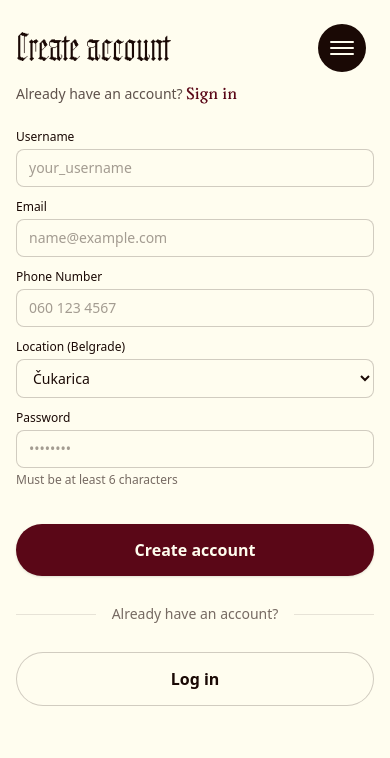
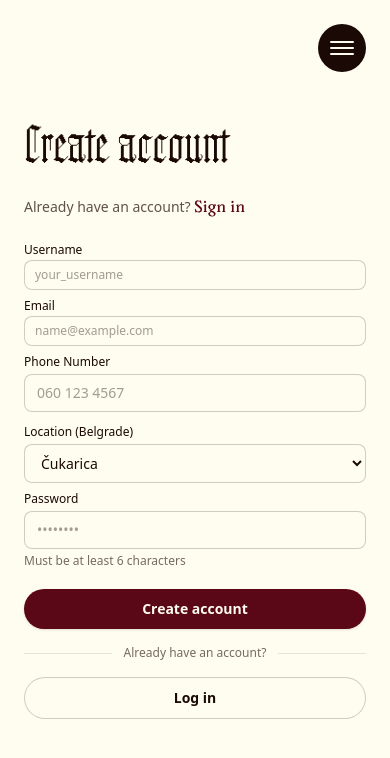
Before and after one commit to VukasinLukic/tradey-web, a React (Vite) app in the folder frontend/: page /signup in a window 390 px wide. Shown: the top 758 px of the page. Built offline with nearby package versions, Linux system fonts and the light colour scheme.

Commit message:
mobilno responzivnije

```diff
--- a/frontend/src/components/auth/SignupForm.tsx
+++ b/frontend/src/components/auth/SignupForm.tsx
@@ -89,10 +89,10 @@ export function SignupForm() {
   };
 
   return (
-    <form onSubmit={handleSubmit} className="space-y-3 sm:space-y-4 md:space-y-5">
+    <form onSubmit={handleSubmit} className="space-y-2 sm:space-y-3 md:space-y-4 lg:space-y-5">
       {/* Username Input */}
       <div>
-        <label htmlFor="username" className="block font-sans text-xs sm:text-sm font-medium mb-1 sm:mb-2 text-tradey-black">
+        <label htmlFor="username" className="block font-sans text-xs sm:text-sm font-medium mb-0.5 sm:mb-1 md:mb-1.5 text-tradey-black">
           Username
         </label>
         <input
@@ -102,14 +102,14 @@ export function SignupForm() {
           onChange={(e) => setUsername(e.target.value)}
           required
           autoComplete="username"
-          className="w-full px-3 sm:px-4 py-2 sm:py-3 bg-tradey-white border border-tradey-black/20 rounded-lg text-tradey-black text-sm sm:text-base font-sans placeholder-tradey-black/40 focus:outline-none focus:ring-2 focus:ring-tradey-red focus:border-transparent transition-all"
+          className="w-full px-2.5 sm:px-3 md:px-4 py-1.5 sm:py-2 md:py-2.5 bg-tradey-white border border-tradey-black/20 rounded-lg text-tradey-black text-xs sm:text-sm md:text-base font-sans placeholder-tradey-black/40 focus:outline-none focus:ring-2 focus:ring-tradey-red focus:border-transparent transition-all"
           placeholder="your_username"
         />
       </div>
 
       {/* Email Input */}
       <div>
-        <label htmlFor="email" className="block font-sans text-xs sm:text-sm font-medium mb-1 sm:mb-2 text-tradey-black">
+        <label htmlFor="email" className="block font-sans text-xs sm:text-sm font-medium mb-0.5 sm:mb-1 md:mb-1.5 text-tradey-black">
           Email
         </label>
         <input
@@ -119,7 +119,7 @@ export function SignupForm() {
           onChange={(e) => setEmail(e.target.value)}
           required
           autoComplete="email"
-          className="w-full px-3 sm:px-4 py-2 sm:py-3 bg-tradey-white border border-tradey-black/20 rounded-lg text-tradey-black text-sm sm:text-base font-sans placeholder-tradey-black/40 focus:outline-none focus:ring-2 focus:ring-tradey-red focus:border-transparent transition-all"
+          className="w-full px-2.5 sm:px-3 md:px-4 py-1.5 sm:py-2 md:py-2.5 bg-tradey-white border border-tradey-black/20 rounded-lg text-tradey-black text-xs sm:text-sm md:text-base font-sans placeholder-tradey-black/40 focus:outline-none focus:ring-2 focus:ring-tradey-red focus:border-transparent transition-all"
           placeholder="name@example.com"
         />
       </div>
@@ -192,18 +192,18 @@ export function SignupForm() {
       <button
         type="submit"
         disabled={loading}
-        className="w-full py-3.5 bg-tradey-red hover:bg-tradey-red/80 text-tradey-white font-sans text-base font-semibold rounded-full transition-colors disabled:opacity-50 disabled:cursor-not-allowed shadow-sm mt-6"
+        className="w-full py-2.5 sm:py-3 md:py-3.5 bg-tradey-red hover:bg-tradey-red/80 text-tradey-white font-sans text-sm sm:text-base font-semibold rounded-full transition-colors disabled:opacity-50 disabled:cursor-not-allowed shadow-sm mt-3 sm:mt-4 md:mt-6"
       >
         {loading ? 'Creating account...' : 'Create account'}
       </button>
 
       {/* Divider */}
-      <div className="relative py-4">
+      <div className="relative py-2 sm:py-3 md:py-4">
         <div className="absolute inset-0 flex items-center">
           <div className="w-full border-t border-tradey-black/10"></div>
         </div>
-        <div className="relative flex justify-center text-sm">
-          <span className="px-4 bg-tradey-white text-tradey-black/60 font-sans">
+        <div className="relative flex justify-center text-xs sm:text-sm">
+          <span className="px-3 sm:px-4 bg-tradey-white text-tradey-black/60 font-sans">
             Already have an account?
           </span>
         </div>
@@ -212,7 +212,7 @@ export function SignupForm() {
       {/* Log In Link */}
       <a
         href="/login"
-        className="block w-full py-3.5 text-center bg-tradey-white hover:bg-tradey-black/5 border border-tradey-black/20 text-tradey-black font-sans text-base font-semibold rounded-full transition-colors"
+        className="block w-full py-2.5 sm:py-3 md:py-3.5 text-center bg-tradey-white hover:bg-tradey-black/5 border border-tradey-black/20 text-tradey-black font-sans text-sm sm:text-base font-semibold rounded-full transition-colors"
       >
         Log in
       </a>
--- a/frontend/src/components/layout/AuthLayout.tsx
+++ b/frontend/src/components/layout/AuthLayout.tsx
@@ -39,17 +39,17 @@ export function AuthLayout({ children, title, imagePath = '/photos/login_form.jp
           </div>
 
           {/* Right Side - Form */}
-          <div className={`w-full md:w-1/2 flex items-start md:items-center bg-tradey-white overflow-y-auto min-h-screen md:min-h-0 ${
+          <div className={`w-full md:w-1/2 flex items-center bg-tradey-white overflow-y-auto min-h-screen md:min-h-0 ${
             contentAlign === 'center'
-              ? 'justify-center p-4 sm:p-6 md:p-8'
-              : 'justify-center md:justify-start p-4 sm:p-6 md:pl-8 lg:pl-12 xl:pl-16 md:pr-6 lg:pr-8'
+              ? 'justify-center p-6 sm:p-8'
+              : 'justify-center md:justify-start p-6 sm:p-8 md:pl-12 lg:pl-16 md:pr-8'
           }`}>
-            <div className="w-full max-w-md py-4 sm:py-6 md:py-4 lg:py-6 xl:py-0">
-              {/* Title */}
-              <h1 className={`font-garamond text-tradey-black font-black leading-none ${
+            <div className="w-full max-w-md py-8 md:py-0">
+              {/* Title - Hidden on small laptop screens (md breakpoint with small height) */}
+              <h1 className={`font-garamond text-tradey-black font-black leading-none md:max-h-[600px]:hidden lg:block ${
                 contentAlign === 'center'
-                  ? 'text-4xl sm:text-5xl md:text-5xl lg:text-6xl xl:text-7xl 2xl:text-8xl mb-4 sm:mb-5 md:mb-6 lg:mb-7 xl:mb-8 2xl:mb-10'
-                  : 'text-4xl sm:text-5xl md:text-5xl lg:text-6xl xl:text-7xl 2xl:text-8xl mb-4 sm:mb-5 md:mb-6 lg:mb-7 xl:mb-8 2xl:mb-10'
+                  ? 'text-6xl md:text-7xl lg:text-8xl mb-8 md:mb-10'
+                  : 'text-5xl sm:text-6xl md:text-7xl lg:text-8xl mb-6 sm:mb-8 md:mb-10'
               }`}>
                 {title}
               </h1>
```
